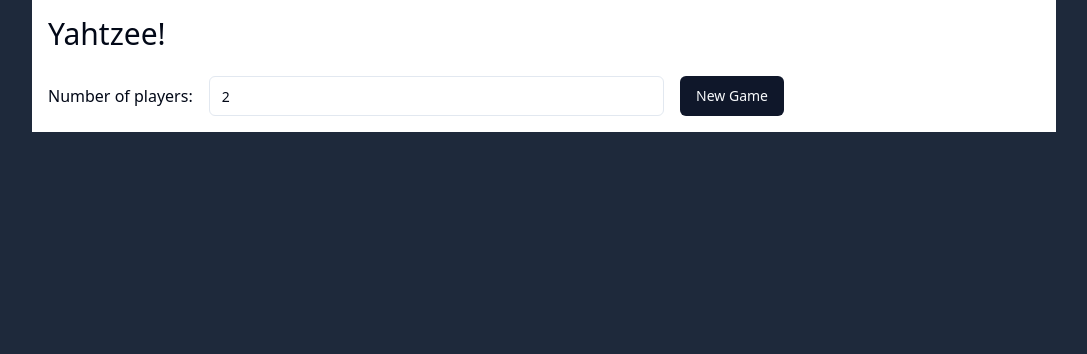
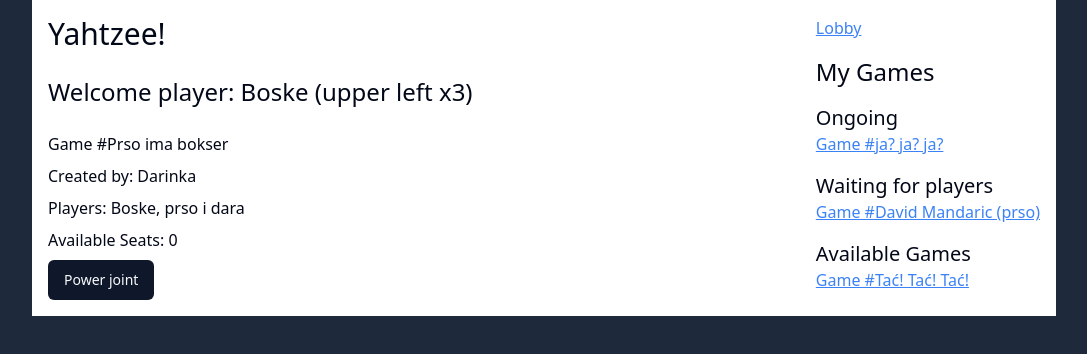
Before and after one commit to Darko-Luka/WEB3-Assignment-5, a React (Vite) app in the folder client/: page / in a window 1280 px wide. Shown: the top 354 px of the page, without its empty margins (96-1183 px from the left). Built offline with nearby package versions, Linux system fonts and the light colour scheme.

Commit message:
add Pending view in client

```diff
--- a/client/src/App.tsx
+++ b/client/src/App.tsx
@@ -1,10 +1,38 @@
-import Lobby from "./views/Lobby";
+import { Link } from "react-router-dom";
+import Pending from "./views/Pending";
 
 function App() {
   return (
     <div className="w-full bg-slate-800 h-screen">
-      <div className="bg-white max-w-screen-lg mx-auto">
-        <Lobby />
+      <div className="bg-white max-w-screen-lg mx-auto flex justify-between p-4">
+        <div className="space-y-6">
+          <h1 className="text-3xl">Yahtzee!</h1>
+          <h2 className="text-2xl">Welcome player: Boske (upper left x3)</h2>
+          <Pending />
+        </div>
+        <nav className="space-y-4">
+          <Link className="text-blue-500 underline" to="/">
+            Lobby
+          </Link>
+
+          <h2 className="text-2xl">My Games</h2>
+          <h3 className="text-xl">Ongoing</h3>
+
+          <Link className="text-blue-500 underline" to="#">
+            Game #ja? ja? ja?
+          </Link>
+
+          <h3 className=" text-xl">Waiting for players</h3>
+          <Link className="text-blue-500 underline" to="#">
+            {" "}
+            Game #David Mandaric (prso)
+          </Link>
+
+          <h2 className="text-xl">Available Games</h2>
+          <Link className="text-blue-500 underline" to="#">
+            Game #Tać! Tać! Tać!
+          </Link>
+        </nav>
       </div>
     </div>
   );
--- a/client/src/main.tsx
+++ b/client/src/main.tsx
@@ -1,10 +1,10 @@
-import { StrictMode } from "react";
 import { createRoot } from "react-dom/client";
 import App from "./App.tsx";
 import "./index.css";
+import { BrowserRouter } from "react-router-dom";
 
 createRoot(document.getElementById("root")!).render(
-  <StrictMode>
+  <BrowserRouter>
     <App />
-  </StrictMode>
+  </BrowserRouter>
 );
--- a/client/src/views/Lobby.tsx
+++ b/client/src/views/Lobby.tsx
@@ -21,7 +21,7 @@
   const new_game = (player: string) => {};
 
   return (
-    <div className="max-w-screen-md p-4 space-y-6">
+    <div className="max-w-screen-md space-y-6">
       <h1 className="text-3xl">Yahtzee!</h1>
       <main className="space-x-4 flex items-center">
         {player && (
--- a/client/src/views/Pending.tsx
+++ b/client/src/views/Pending.tsx
@@ -0,0 +1,21 @@
+import { Button } from "@/components/ui/button";
+
+const Pending = () => {
+  return (
+    <div className="space-y-2">
+      <h1>Game #Prso ima bokser</h1>
+      <p>
+        Created by: <span>Darinka</span>
+      </p>
+      <p>
+        Players: <span>Boske, prso i dara</span>
+      </p>
+      <p>
+        Available Seats: <span>0</span>
+      </p>
+      <Button>Power joint</Button>
+    </div>
+  );
+};
+
+export default Pending;
```
Also changed, not shown: 1 other file (tests, documents, lock files or other folders).
